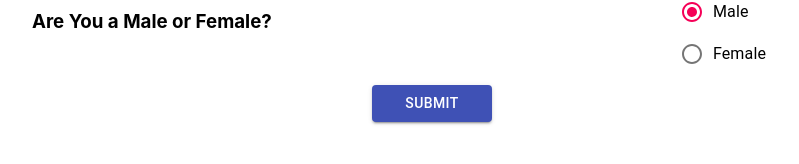
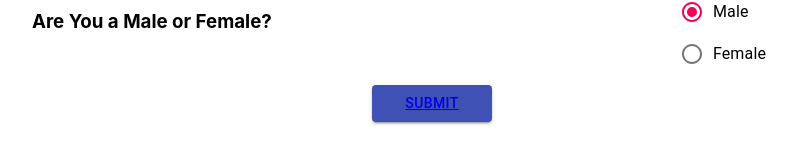
Before and after one commit to seansio1995/ClassHelper, a React (Create React App) app: page /CourseHomepageStudentSurvey in a window 1280 px wide. Shown: the part 566-730 px from the top of the page, without its empty margins (208-1007 px from the left). Built offline with nearby package versions, Linux system fonts and the light colour scheme.

Commit message:
fix url bug

```diff
--- a/src/components/CourseHomepageStudentSurvey.js
+++ b/src/components/CourseHomepageStudentSurvey.js
@@ -186,9 +186,8 @@ export default function FullWidthTabs() {
                             variant="contained"
                             color="primary"
                             style={buttonStyle}
-                            href="./CourseHomepageStudent"
                         >
-                            Submit
+                            <Link to="CourseHomepageStudent">Submit </Link>
                             </Button>
                     </Grid>
                 </Grid>
```
